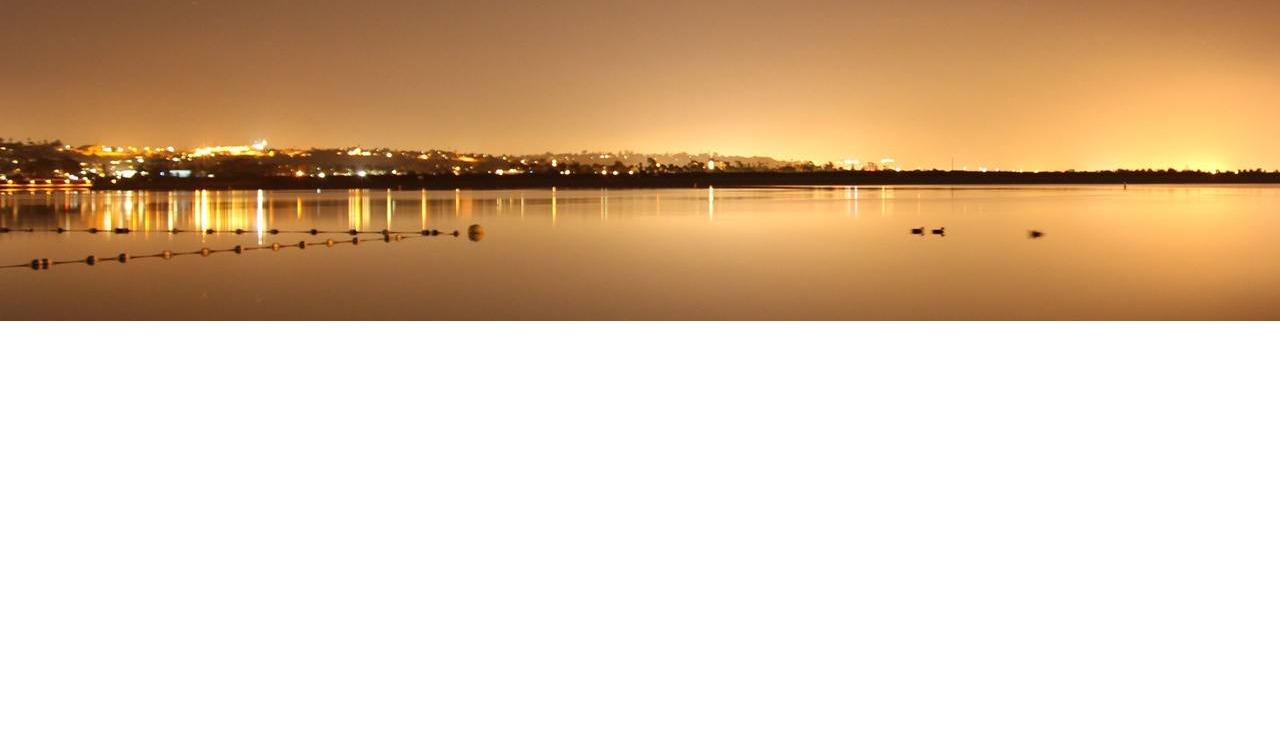
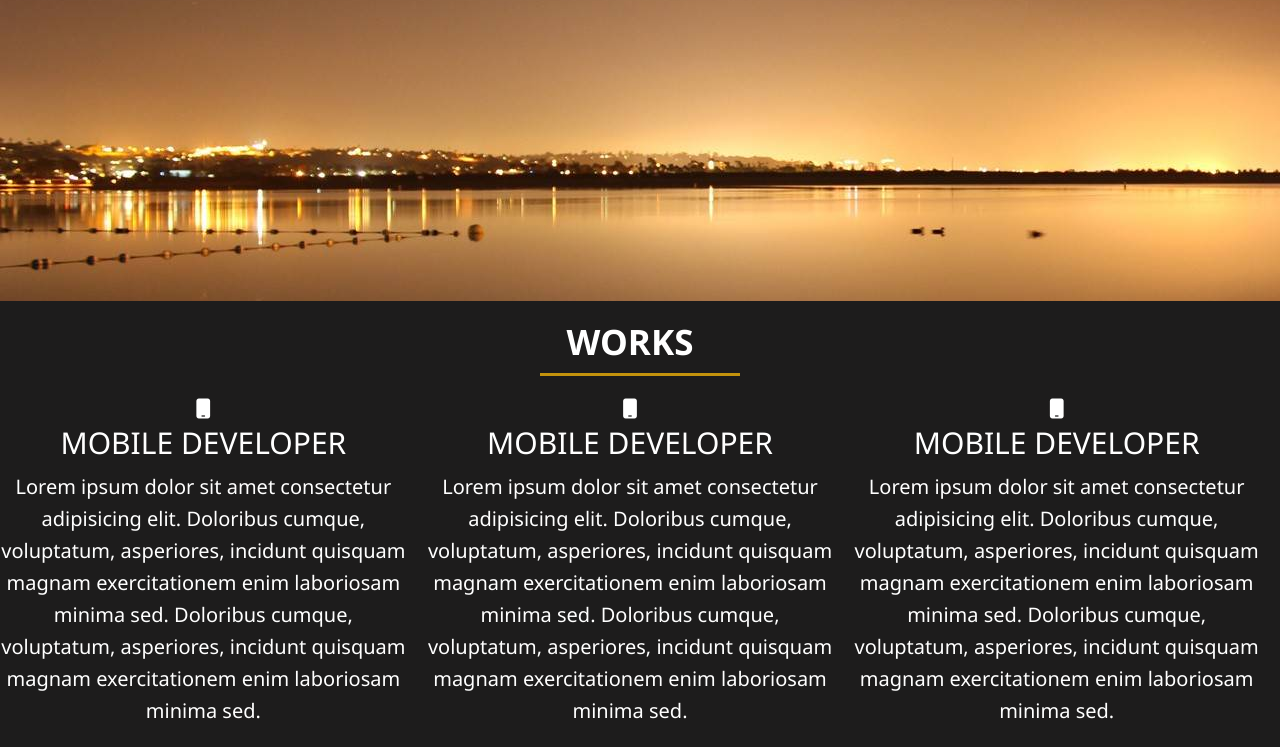
Before and after one commit to hazalyarimdunya/EcodationFrontend, a website: page HTML/index.html in a window 1280 px wide. Shown: the part 479-1226 px from the top of the page. Before the commit the page ends 800 px from the top, so only its background shows below. Drawn offline with nearby package versions, Linux system fonts and the light colour scheme.

Commit message:
main section 1

```diff
--- a/CSS/style.css
+++ b/CSS/style.css
@@ -8,20 +8,22 @@
   --accent-color: #8e44ad;
   --dark-color: #000;
   --button-radius: 8px;
-  --customise-font-family: 'Segoe UI', sans-serif;
+  --customise-font-family: "Segoe UI", sans-serif;
 }
 * {
   margin: 0; /* Varsayılan dış boşlukları sıfırlar */
   padding: 0; /* Varsayılan iç boşlukları sıfırlar */
   box-sizing: border-box; /* width ve height hesaplamalarına padding ve border'ı dahil eder */
-  font-family: var(--customise-font-family); /* root değişkeninde tanımlı özel fontu uygular */
+  font-family: var(
+    --customise-font-family
+  ); /* root değişkeninde tanımlı özel fontu uygular */
 }
 html {
   font-size: 20px; /* Sayfanın temel font boyutunu 20px olarak ayarlar (rem için referans) */
 }
 
 body {
-  background-image: url('../images/bg_image.jpeg');
+  background-image: url("../images/bg_image.jpeg");
   background-repeat: no-repeat;
   color: var(--text-color); /* root değişkeninden gelen metin rengini uygular */
   line-height: 1.6; /* Satırlar arasındaki yüksek liği artırarak okunabilirliği artırır */
@@ -32,12 +34,10 @@ a {
   text-decoration: none; /* Linklerde alt çizgiyi kaldırır */
   color: inherit; /* Link rengini parent elemanın rengiyle aynı yapar */
 }
-#navbar_first{
+#navbar_first {
   background-color: var(--dark-color);
   height: 60px;
   width: 100%;
-
-
 }
 #navbar_first .nav .nav-link {
   color: var(--text-color); /* Link rengi root değişkeninden gelir */
@@ -79,3 +79,24 @@ a {
     padding-right: 5rem;
   }
 }
+
+section {
+  background-color: rgb(29, 28, 28);
+}
+#section_title {
+  font-size: 35px;
+  text-align: center;
+  font-weight: bold;
+}
+#section_title::after {
+  display: block;
+  background-color: rgb(195, 146, 13);
+  width: 200px;
+  height: 3px;
+  content: "";
+  margin-top: 10px;
+  margin-bottom: 40px;
+  position: absolute;
+  left: 50%;
+  transform: translateX(-50%);
+}
--- a/HTML/index.html
+++ b/HTML/index.html
@@ -148,9 +148,10 @@
       </div>
     </nav>
 
-
     <!-- header -->
-    <header class="text-center d-flex flex-column justify-content-center align-items-center min-vh-100">
+    <header
+      class="text-center d-flex flex-column justify-content-center align-items-center min-vh-100"
+    >
       <div>
         <h3>
           <b>Hazal Yarimdunya</b>
@@ -164,6 +165,47 @@
       </div>
     </header>
 
+    <!-- Main start -->
+    <main id="main-id">
+      <section>
+        <div class="row justify-content-center g-3 text-center w-100">
+          <h3 id="section_title">WORKS</h3>
+          <div class="col-sm-12 col-md-6 col-lg-4 text-center">
+            <i class="fa-solid fa-mobile"></i>
+            <h4>MOBILE DEVELOPER</h4>
+            <p>
+              Lorem ipsum dolor sit amet consectetur adipisicing elit. Doloribus
+              cumque, voluptatum, asperiores, incidunt quisquam magnam
+              exercitationem enim laboriosam minima sed. Doloribus cumque,
+              voluptatum, asperiores, incidunt quisquam magnam exercitationem
+              enim laboriosam minima sed.
+            </p>
+          </div>
+          <div class="col-sm-12 col-md-6 col-lg-4 text-center">
+            <i class="fa-solid fa-mobile"></i>
+            <h4>MOBILE DEVELOPER</h4>
+            <p>
+              Lorem ipsum dolor sit amet consectetur adipisicing elit. Doloribus
+              cumque, voluptatum, asperiores, incidunt quisquam magnam
+              exercitationem enim laboriosam minima sed. Doloribus cumque,
+              voluptatum, asperiores, incidunt quisquam magnam exercitationem
+              enim laboriosam minima sed.
+            </p>
+          </div>
+          <div class="col-sm-12 col-md-6 col-lg-4 text-center">
+            <i class="fa-solid fa-mobile"></i>
+            <h4>MOBILE DEVELOPER</h4>
+            <p>
+              Lorem ipsum dolor sit amet consectetur adipisicing elit. Doloribus
+              cumque, voluptatum, asperiores, incidunt quisquam magnam
+              exercitationem enim laboriosam minima sed. Doloribus cumque,
+              voluptatum, asperiores, incidunt quisquam magnam exercitationem
+              enim laboriosam minima sed.
+            </p>
+          </div>
+        </div>
+      </section>
+    </main>
 
     <!-- JS Import -->
     <noscript>
```
Lines whose indentation alone changed are shown as unchanged.
